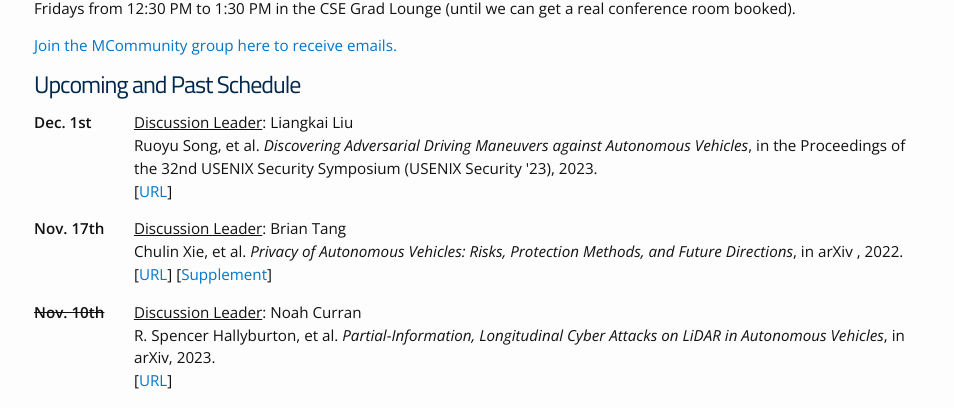
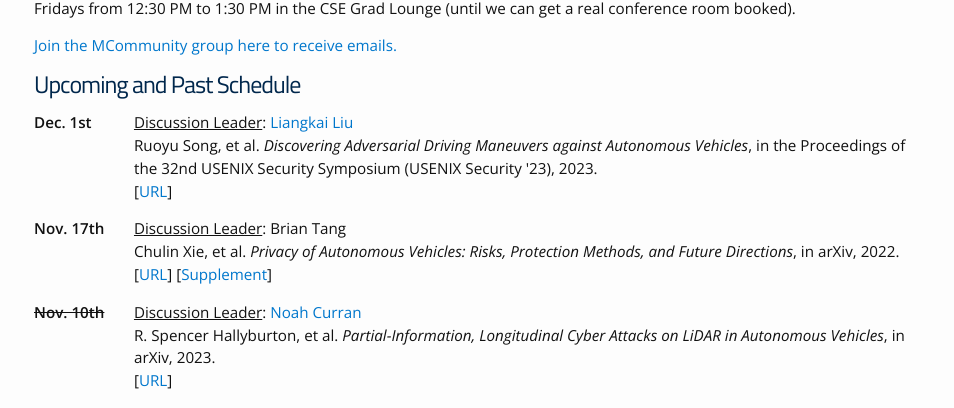
Before and after one commit to noah-curran/noah-curran.github.io, a Jekyll site: the page built from av-safe-sec.md, in a window 1280 px wide and 900 px high, scrolled down 1413 px. Shown: the part 148-556 px from the top of the window, without its empty margins (161-1115 px from the left). Built offline with Jekyll 4.4.1, drawn with Linux system fonts in a browser that asks for light colours.

Commit message:
reading group volunteer webpage link

```diff
--- a/_includes/readinggroupevent.html
+++ b/_includes/readinggroupevent.html
@@ -3,7 +3,12 @@
         <span class="readingspacing">
             <b>{{include.date}}</b>
         </span>
-        <u>Discussion Leader</u>: {{include.volunteer}}
+        <u>Discussion Leader</u>:
+            {% if include.volunteer_url != null %}
+                <a href="{{include.volunteer_url}}">{{include.volunteer}}</a>
+            {% else %}
+                {{include.volunteer}}
+            {% endif %}
     </div>
     <div class="readingpaperspacing">
         <span class="readingspacing"></span>
--- a/_includes/readinggroupeventpast.html
+++ b/_includes/readinggroupeventpast.html
@@ -3,7 +3,12 @@
         <span class="readingspacing">
             <s><b>{{include.date}}</b></s>
         </span>
-        <u>Discussion Leader</u>: {{include.volunteer}}
+        <u>Discussion Leader</u>:
+            {% if include.volunteer_url != null %}
+                <a href="{{include.volunteer_url}}">{{include.volunteer}}</a>
+            {% else %}
+                {{include.volunteer}}
+            {% endif %}
     </div>
     <div class="readingpaperspacing">
         <span class="readingspacing"></span>
--- a/av-safe-sec.md
+++ b/av-safe-sec.md
@@ -56,9 +56,9 @@ Come to one of our meetings -->
 
 # Upcoming and Past Schedule
 
-{% include readinggroupevent.html date="Dec. 1st" volunteer="Liangkai Liu" authors="Ruoyu Song, et al" title="Discovering Adversarial Driving Maneuvers against Autonomous Vehicles" pubvenue="in the Proceedings of the 32nd USENIX Security Symposium (USENIX Security '23)" year="2023" url="https://www.usenix.org/conference/usenixsecurity23/presentation/song" %}
-{% include readinggroupevent.html date="Nov. 17th" volunteer="Brian Tang" authors="Chulin Xie, et al" title="Privacy of Autonomous Vehicles: Risks, Protection Methods, and Future Directions" pubvenue="in arXiv " year="2022" url="https://arxiv.org/abs/2209.04022" supp="https://docs.google.com/document/d/1J35PLzKezfKenFR1Joyi_CBfntHNmA5x9-nSu8WfRVM/edit#heading=h.x82vtn1j0arq" %}
-{% include readinggroupeventpast.html date="Nov. 10th" volunteer="Noah Curran" authors="R. Spencer Hallyburton, et al" title="Partial-Information, Longitudinal Cyber Attacks on LiDAR in Autonomous Vehicles" pubvenue="in arXiv" year="2023" url="https://arxiv.org/pdf/2303.03470.pdf" %}
+{% include readinggroupevent.html date="Dec. 1st" volunteer="Liangkai Liu" volunteer_url="https://sites.google.com/view/liangkai/home" authors="Ruoyu Song, et al" title="Discovering Adversarial Driving Maneuvers against Autonomous Vehicles" pubvenue="in the Proceedings of the 32nd USENIX Security Symposium (USENIX Security '23)" year="2023" url="https://www.usenix.org/conference/usenixsecurity23/presentation/song" %}
+{% include readinggroupevent.html date="Nov. 17th" volunteer="Brian Tang" authors="Chulin Xie, et al" title="Privacy of Autonomous Vehicles: Risks, Protection Methods, and Future Directions" pubvenue="in arXiv" year="2022" url="https://arxiv.org/abs/2209.04022" supp="https://docs.google.com/document/d/1J35PLzKezfKenFR1Joyi_CBfntHNmA5x9-nSu8WfRVM/edit#heading=h.x82vtn1j0arq" %}
+{% include readinggroupeventpast.html date="Nov. 10th" volunteer="Noah Curran" volunteer_url="https://ntcurran.com" authors="R. Spencer Hallyburton, et al" title="Partial-Information, Longitudinal Cyber Attacks on LiDAR in Autonomous Vehicles" pubvenue="in arXiv" year="2023" url="https://arxiv.org/pdf/2303.03470.pdf" %}
 {% include readinggroupeventpast.html date="Nov. 3rd" volunteer="Ryan Feng" authors="Sabbir Ahmed, et al" title="DFR-TSD: A Deep Learning Based Framework for Robust Traffic Sign Detection Under Challenging Weather Conditions" pubvenue="IEEE Trans. on Intelligent Transportation Systems" year="2022" url="https://ieeexplore.ieee.org/abstract/document/9345465" supp="https://arxiv.org/pdf/1902.06857.pdf" %}
 {% include readinggroupeventpast.html date="Oct. 20th" volunteer="Noah Curran" authors="Yulong Cao, et al" title="Invisible for Both Camera and LiDAR: Security of Multi-Sensor Fusion Based Perception in Autonomous Driving Under Physical-World Attacks" pubvenue="in the Proceedings of the 2021 IEEE Symposium on Security and Privacy (Oakland '21)" year="2021" url="https://ieeexplore.ieee.org/abstract/document/9519442" supp="https://www.usenix.org/conference/usenixsecurity23/presentation/cao" %}
 {% include readinggroupeventpast.html date="Oct. 13th" volunteer="Ryan Feng" authors="Jinlong Li, et al" title="Domain Adaptive Object Detection for Autonomous Driving Under Foggy Weather" pubvenue="in the Proceedings of the IEEE/CVF Winter Conference on Applications of Computer Vision (WACV '23)" year="2023" url="https://ieeexplore.ieee.org/abstract/document/10030451" %}
```
